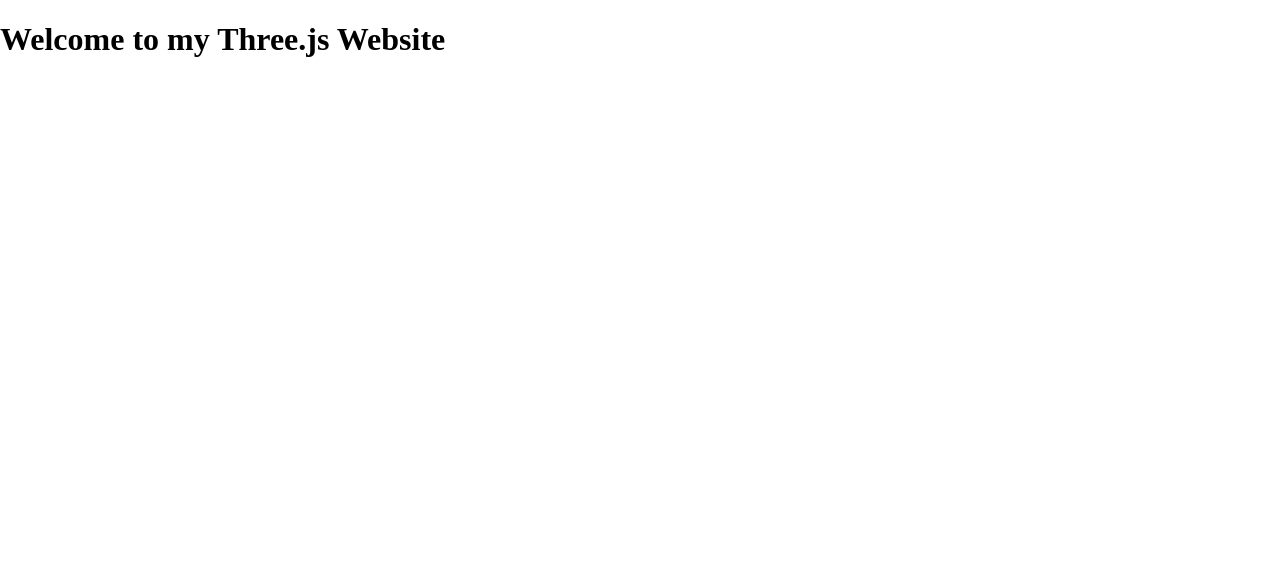
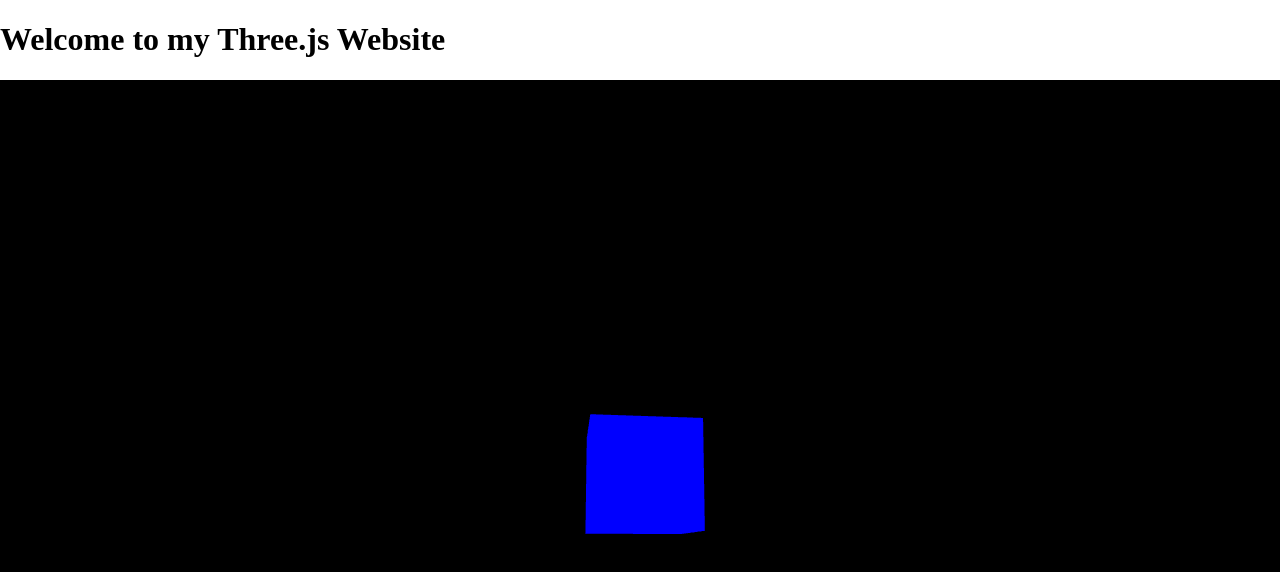
Before and after one commit to sammalik111/threeJSPortfolio, a plain HTML site: page index.html in a window 1280 px wide. Drawn offline with nearby package versions, Linux system fonts and the light colour scheme.

Commit message:
basic cube made, scene and renderer practice

```diff
--- a/main.js
+++ b/main.js
@@ -0,0 +1,62 @@
+let scene, camera, renderer, cube;
+
+
+function init(){
+    // const { render } = require("react-dom/cjs/react-dom.production.min");
+
+    scene = new THREE.Scene();
+
+    // create a camera that has a 75 degree vertical field of view,
+    //                            an aspect ratio that matches the browser window,
+    //                            and will render objects between the near and far clipping planes
+    camera = new THREE.PerspectiveCamera(75, window.innerWidth / window.innerHeight, 0.1, 1000);
+
+    // create a renderer that will render the scene and camera using anti-aliasing to smooth out the edges
+    renderer = new THREE.WebGLRenderer({antialias: true});
+
+    // set canvas size that renderer takes
+    renderer.setSize(window.innerWidth, window.innerHeight);
+
+    // append renderer to the body
+    document.body.appendChild(renderer.domElement);
+
+    // create a box and add it to the scene
+    const geometry = new THREE.BoxGeometry( 1, 1, 1 );
+    const texture = new THREE.TextureLoader().load('textures/crate.gif');
+    const material = new THREE.MeshBasicMaterial( { color: 0x0000ff } );
+    // const material = new THREE.MeshBasicMaterial( { map:texture } );
+    cube = new THREE.Mesh( geometry, material );
+    scene.add( cube );
+
+    // move the camera out a bit so that we can see the cube
+    camera.position.z = 5;
+}
+
+function animate(){
+    // create a loop that renders the scene every time the screen is refreshed
+    requestAnimationFrame(animate);
+
+    // rotate the cube a bit on each frame
+    cube.rotation.x += 0.01;
+    cube.rotation.y += 0.01;
+
+    // render both the scene and the camera
+    renderer.render(scene, camera);
+}
+
+function onWindowResize(){
+    // update the camera aspect ratio and renderer canvas size
+    camera.aspect = window.innerWidth / window.innerHeight;
+    camera.updateProjectionMatrix();
+    renderer.setSize(window.innerWidth, window.innerHeight);
+}
+
+// call onWindowResize() when the browser window is resized so it stays centered
+window.addEventListener('resize', onWindowResize, false);
+
+// window.onload = function() {
+//     alert("hi");
+// };
+
+init();
+animate();
```
Also changed, not shown: index.html (+1 -0 lines), textures/checkers.jpg (added), textures/crate.gif (added).
